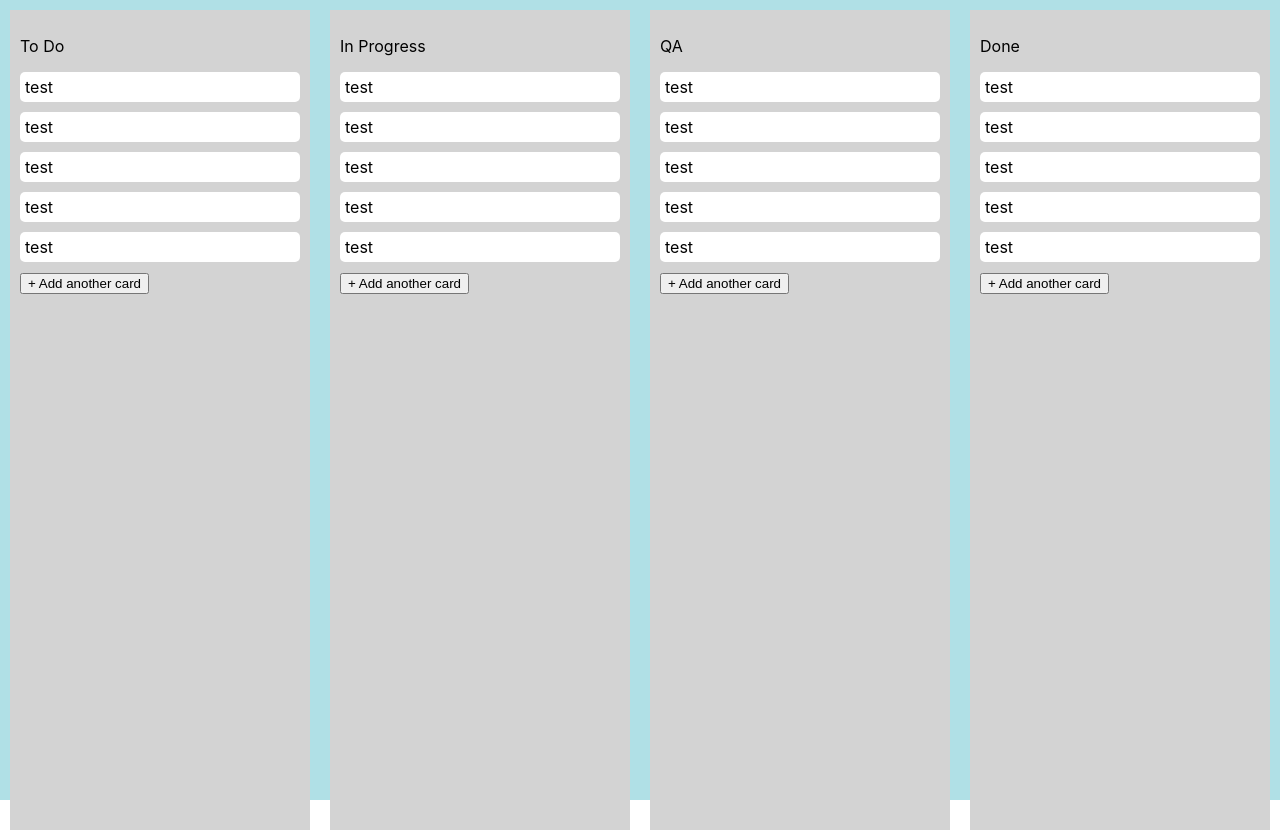
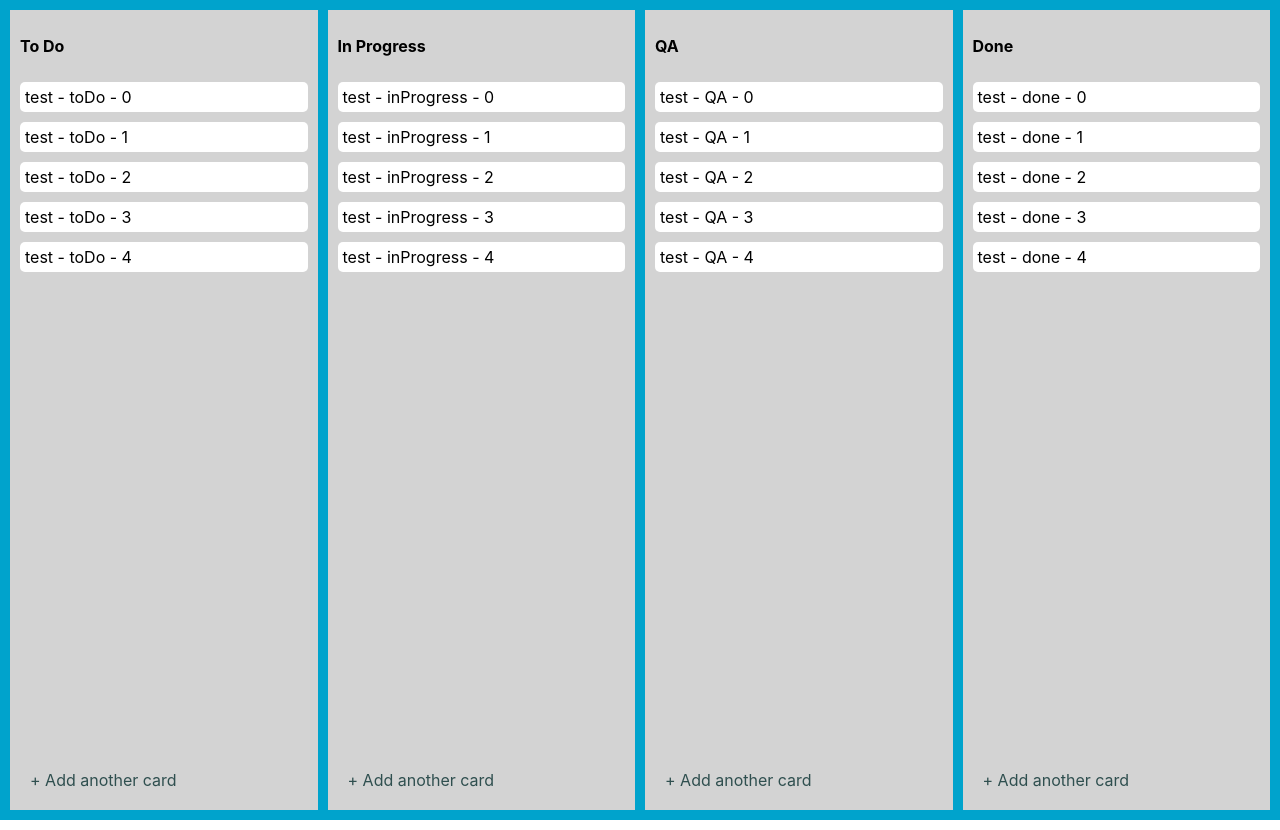
Before and after one commit to jshreck/trell-faux, a React (Create React App) app: page / in a window 1280 px wide. Built offline with nearby package versions, Linux system fonts and the light colour scheme.

Commit message:
drag within col, drag logic

```diff
--- a/package.json
+++ b/package.json
@@ -6,9 +6,14 @@
     "@testing-library/jest-dom": "^5.16.1",
     "@testing-library/react": "^12.1.2",
     "@testing-library/user-event": "^13.5.0",
+    "@types/jest": "^27.0.3",
+    "@types/node": "^17.0.2",
+    "@types/react": "^17.0.37",
+    "@types/react-dom": "^17.0.11",
     "react": "^17.0.2",
     "react-dom": "^17.0.2",
     "react-scripts": "5.0.0",
+    "typescript": "^4.5.4",
     "web-vitals": "^2.1.2"
   },
   "scripts": {
--- a/src/App.css
+++ b/src/App.css
@@ -1,19 +1,29 @@
 .App {
-  background-color: powderblue;
+  background-color: #00a3cc;
+  padding: 10px;
+}
+.Container {
   height: 100vh;
   display: grid;
   grid-template-columns: repeat(4, 1fr);
+  column-gap: 10px;
+  overflow-x: auto;
 }
 
 .Column {
   background-color: lightgray;
   overflow: auto;
-  height: 100%;
-  margin: 10px;
   padding: 10px;
+  display: flex;
+  flex-direction: column;
+  min-width: 225px;
 }
 
 .Add-card-btn {
+  margin-top: auto;
+  cursor: pointer;
+  padding: 10px;
+  color: darkslategrey;
 }
 
 .Card {
@@ -23,27 +33,56 @@
   margin: 10px 0px;
 }
 
-@media (prefers-reduced-motion: no-preference) {
-  .App-logo {
-    animation: App-logo-spin infinite 20s linear;
-  }
+.Dragging {
+  opacity: 0.5;
 }
 
-.App-header {
-  background-color: #282c34;
-  min-height: 100vh;
+.Card textarea {
+  border: none;
+  box-shadow: none;
+  font-size: inherit;
+  font-family: inherit;
+  margin: 0;
+  padding: 0;
+  width: 100%;
+  outline: none;
+  resize: none;
+}
+
+.Edit-card-actions {
   display: flex;
-  flex-direction: column;
   align-items: center;
-  justify-content: center;
-  font-size: calc(10px + 2vmin);
+}
+
+.Save-card-btn {
+  background-color: #4caf50;
+  border: none;
   color: white;
+  padding: 10px;
+  text-align: center;
+  font-size: inherit;
+  border-radius: 5px;
+  box-shadow: 1px 1px slategrey;
+  cursor: pointer;
 }
-@keyframes App-logo-spin {
-  from {
-    transform: rotate(0deg);
+
+.Save-card-btn:disabled {
+  color: lightgray;
+  background-color: lightslategray;
+  cursor: not-allowed;
+}
+
+.Exit-save-btn {
+  display: inline-block;
+  color: darkslategray;
+  font-weight: 500;
+  margin-left: 15px;
+  font-size: 22px;
+  cursor: pointer;
+}
+
+/* @media only screen and (max-width: 1050px) {
+  .App {
+    background-color: pink;
   }
-  to {
-    transform: rotate(360deg);
-  }
-}
+} */
--- a/src/App.tsx
+++ b/src/App.tsx
@@ -2,46 +2,161 @@ import "./App.css";
 import React from "react";
 import { Column } from "./components/column.tsx";
 import { Card, CardCategory } from "./types/card.ts";
-
-const card: Card = {
-  title: "test",
-  category: CardCategory.ToDo,
-};
+import {
+  mockToDoCards,
+  mockInProgressCards,
+  mockQaCards,
+  mockDoneCards,
+} from "./testing/mock-cards.ts";
 
 const App = () => {
-  const [cards, setCards] = React.useState<Card[]>(Array(5).fill(card));
+  const [toDoCards, setToDoCards] = React.useState<Card[]>(mockToDoCards);
+  const [inProgressCards, setInProgressCards] =
+    React.useState<Card[]>(mockInProgressCards);
+  const [qaCards, setQaCards] = React.useState<Card[]>(mockQaCards);
+  const [doneCards, setDoneCards] = React.useState<Card[]>(mockDoneCards);
+  const [draggingCard, setDraggingCard] = React.useState<Card | null>(null);
+  const [lastIdUsed = 20, setLastIdUsed] = React.useState<number>(20);
+  const categories = [
+    {
+      title: "To Do",
+      category: CardCategory.ToDo,
+      cards: toDoCards,
+    },
+    {
+      title: "In Progress",
+      category: CardCategory.InProgress,
+      cards: inProgressCards,
+    },
+    { title: "QA", category: CardCategory.QA, cards: qaCards },
+    { title: "Done", category: CardCategory.Done, cards: doneCards },
+  ];
 
-  //TODO: for ea col
-  const onAddNewCard = (card: Card) => {
-    setCards([...cards, card]);
+  const onAddNewCard = (card: Partial<Card>) => {
+    const id = lastIdUsed + 1;
+    setLastIdUsed(id);
+    switch (card.category) {
+      case CardCategory.ToDo:
+        setToDoCards([...toDoCards, { ...card, id }]);
+        break;
+      case CardCategory.InProgress:
+        setInProgressCards([...inProgressCards, { ...card, id }]);
+        break;
+      case CardCategory.QA:
+        setQaCards([...qaCards, { ...card, id }]);
+        break;
+      case CardCategory.Done:
+        setDoneCards([...doneCards, { ...card, id }]);
+    }
+  };
+
+  const onDragCard = (card: Card) => {
+    setDraggingCard(card);
+  };
+
+  const onMoveCardTo = (toCategory: CardCategory, cardAfter?: Card) => {
+    if (toCategory !== draggingCard.category) {
+      removeFromCategory(draggingCard);
+    }
+
+    const newCard = { ...draggingCard, category: toCategory };
+
+    switch (toCategory) {
+      case CardCategory.ToDo:
+        {
+          const filtered = toDoCards.filter((card) => card.id !== newCard.id);
+          const cardAfterIndex = filtered.findIndex(
+            (card) => card.id === cardAfter?.id
+          );
+
+          filtered.splice(
+            cardAfterIndex > -1 ? cardAfterIndex : filtered.length,
+            0,
+            newCard
+          );
+          setToDoCards(filtered);
+        }
+        break;
+      case CardCategory.InProgress:
+        {
+          const filtered = inProgressCards.filter(
+            (card) => card.id !== newCard.id
+          );
+          const cardAfterIndex = filtered.findIndex(
+            (card) => card.id === cardAfter?.id
+          );
+
+          filtered.splice(
+            cardAfterIndex > -1 ? cardAfterIndex : filtered.length,
+            0,
+            newCard
+          );
+          setInProgressCards(filtered);
+        }
+        break;
+      case CardCategory.QA:
+        {
+          const filtered = qaCards.filter((card) => card.id !== newCard.id);
+          const cardAfterIndex = filtered.findIndex(
+            (card) => card.id === cardAfter?.id
+          );
+
+          filtered.splice(
+            cardAfterIndex > -1 ? cardAfterIndex : filtered.length,
+            0,
+            newCard
+          );
+          setQaCards(filtered);
+        }
+        break;
+      case CardCategory.Done: {
+        const filtered = doneCards.filter((card) => card.id !== newCard.id);
+        const cardAfterIndex = filtered.findIndex(
+          (card) => card.id === cardAfter?.id
+        );
+
+        filtered.splice(
+          cardAfterIndex > -1 ? cardAfterIndex : filtered.length,
+          0,
+          newCard
+        );
+        setDoneCards(filtered);
+      }
+    }
+  };
+
+  const removeFromCategory = (card: Card) => {
+    const filterCondition = (c: Card) => c.id !== card.id;
+    switch (card.category) {
+      case CardCategory.ToDo:
+        setToDoCards(toDoCards.filter(filterCondition));
+        break;
+      case CardCategory.InProgress:
+        setInProgressCards(inProgressCards.filter(filterCondition));
+        break;
+      case CardCategory.QA:
+        setQaCards(qaCards.filter(filterCondition));
+        break;
+      case CardCategory.Done:
+        setDoneCards(doneCards.filter(filterCondition));
+    }
   };
 
   return (
     <div className="App">
-      <Column
-        title="To Do"
-        category={CardCategory.ToDo}
-        cards={cards}
-        onAddNewCard={onAddNewCard}
-      />
-      <Column
-        title="In Progress"
-        category={CardCategory.InProgress}
-        cards={cards}
-        onAddNewCard={onAddNewCard}
-      />
-      <Column
-        title="QA"
-        category={CardCategory.QA}
-        cards={cards}
-        onAddNewCard={onAddNewCard}
-      />
-      <Column
-        title="Done"
-        category={CardCategory.Done}
-        cards={cards}
-        onAddNewCard={onAddNewCard}
-      />
+      {" "}
+      <div className="Container">
+        {categories.map((category) => (
+          <Column
+            key={category.category}
+            {...category}
+            onAddNewCard={onAddNewCard}
+            onMoveCardTo={onMoveCardTo}
+            onDragCard={onDragCard}
+            draggingCard={draggingCard}
+          />
+        ))}
+      </div>
     </div>
   );
 };
--- a/src/components/add-card-btn.tsx
+++ b/src/components/add-card-btn.tsx
@@ -1,11 +1,11 @@
 import React from "react";
 
-type Props = { onClick: () => void };
+type Props = { onClick: () => void; isDisabled: boolean };
 
-export const AddCardBtn = ({ onClick }: Props) => {
+export const AddCardBtn = ({ onClick, isDisabled }: Props) => {
   return (
-    <button type="button" className="Add-card-btn" onClick={onClick}>
+    <div className="Add-card-btn" onClick={onClick}>
       + Add another card
-    </button>
+    </div>
   );
 };
--- a/src/components/card.tsx
+++ b/src/components/card.tsx
@@ -3,15 +3,28 @@ import { Card as CardType } from "../types/card";
 
 type Props = {
   card: CardType;
+  onDragCard: (card: CardType | null) => void;
+  cardRef: any;
+  isDragging: boolean;
 };
 
-export const Card = ({ card }: Props) => {
-  const onDragStart = (e) => {
-    console.log(`drag start for ${card.title}`);
-    //TODO: store what's being dragged
+export const Card = ({ card, onDragCard, cardRef, isDragging }: Props) => {
+  const onDragStart = (event: DragEvent) => {
+    onDragCard(card);
   };
+
+  const onDragEnd = (event: DragEvent) => {
+    onDragCard(null);
+  };
+
   return (
-    <div className="Card" draggable onDragStart={onDragStart}>
+    <div
+      ref={cardRef}
+      className={`Card ${isDragging ? "Dragging" : null}`}
+      draggable
+      onDragStart={onDragStart}
+      onDragEnd={onDragEnd}
+    >
       {card.title}
     </div>
   );
--- a/src/components/column.tsx
+++ b/src/components/column.tsx
@@ -2,18 +2,29 @@ import React from "react";
 import { AddCardBtn } from "./add-card-btn.tsx";
 import { CardEdit } from "./card-edit.tsx";
 import { Card } from "./card.tsx";
-import { Card as CardType } from "../types/card.ts";
-import { CardCategory } from "../types/card";
+import { Card as CardType, CardCategory } from "../types/card.ts";
 
 type Props = {
   title: string;
   category: CardCategory;
   cards: Card[];
-  onAddNewCard: (card: CardType) => void;
+  onAddNewCard: (card: Partial<CardType>) => void;
+  onDragCard: (card: CardType) => void;
+  onMoveCardTo: (toCategory: CardCategory, cardAfter?: Card) => void;
+  draggingCard: Card;
 };
 
-export const Column = ({ title, category, cards, onAddNewCard }: Props) => {
+export const Column = ({
+  title,
+  category,
+  cards,
+  onAddNewCard,
+  onDragCard,
+  onMoveCardTo,
+  draggingCard,
+}: Props) => {
   const [isAddingCard, setIsAddingCard] = React.useState<boolean>(false);
+  const cardRefs = React.useRef({});
 
   const onAddCardClick = () => {
     setIsAddingCard(true);
@@ -28,27 +39,69 @@ export const Column = ({ title, category, cards, onAddNewCard }: Props) => {
     setIsAddingCard(false);
   };
 
-  const onDragOver = (event) => {
+  const onDragOver = (event: DragEvent) => {
     event.preventDefault();
-    console.log(`Dragging over ${category}`);
+    if (draggingCard) {
+      const cardAfter = getCardAfter(event.clientY);
+
+      if (cardAfter === null) {
+        onMoveCardTo(category);
+      } else {
+        onMoveCardTo(category, cardAfter);
+      }
+    }
   };
 
-  const onDrop = (event) => {
-    console.log(`Dropped in ${category}`);
+  const getCardAfter = (positionY: number): Card | null => {
+    const columnCards = cards.filter((card) => card.id !== draggingCard.id);
+
+    const cardAfter = columnCards.reduce(
+      (closestCard, card): { offset: number; card: Card | null } => {
+        // get bounding box of each card
+        const box = cardRefs.current[card.id].current.getBoundingClientRect();
+        // find middle of the card
+        const cardMiddle = box.top - box.height / 2;
+        const offset = positionY - cardMiddle;
+        // if offset is negative (above an element) and the offset is the least (closest element), this is new closest element
+        if (offset < 0 && offset > closestCard.offset) {
+          return { offset: offset, card };
+        } else {
+          return closestCard;
+        }
+      },
+      { offset: Number.NEGATIVE_INFINITY, card: null }
+    ).card;
+
+    return cardAfter;
   };
 
+  //   const onDrop = (event: DragEvent) => {
+  //     onMoveCardTo(category);
+  //   };
+
   return (
-    <div className="Column" onDragOver={onDragOver} onDrop={onDrop}>
-      <p>{title}</p>
+    <div className="Column" onDragOver={onDragOver}>
+      <p>
+        <b>{title}</b>
+      </p>
       <div>
-        {cards.map((card) => (
-          <Card card={card} />
-        ))}
+        {cards.map((card) => {
+          cardRefs.current[card.id] = React.createRef();
+          return (
+            <Card
+              key={card.id}
+              card={card}
+              onDragCard={onDragCard}
+              cardRef={cardRefs.current[card.id]}
+              isDragging={card.id === draggingCard?.id}
+            />
+          );
+        })}
         {isAddingCard && (
           <CardEdit onCancel={onCancelAddCard} onSave={handleAddNewCard} />
         )}
       </div>
-      <AddCardBtn onClick={onAddCardClick} />
+      <AddCardBtn onClick={onAddCardClick} disabled={isAddingCard} />
     </div>
   );
 };
--- /dev/null
+++ b/src/testing/mock-cards.ts
@@ -0,0 +1,33 @@
+import { CardCategory } from "../types/card.ts";
+
+export const mockToDoCards = Array(5)
+  .fill("")
+  .map((curr, index) => ({
+    id: `${CardCategory.ToDo}-${index}`,
+    title: `test - ${CardCategory.ToDo} - ${index}`,
+    category: CardCategory.ToDo,
+  }));
+
+export const mockInProgressCards = Array(5)
+  .fill("")
+  .map((curr, index) => ({
+    id: `${CardCategory.InProgress}-${index}`,
+    title: `test - ${CardCategory.InProgress} - ${index}`,
+    category: CardCategory.InProgress,
+  }));
+
+export const mockQaCards = Array(5)
+  .fill("")
+  .map((curr, index) => ({
+    id: `${CardCategory.QA}-${index}`,
+    title: `test - ${CardCategory.QA} - ${index}`,
+    category: CardCategory.QA,
+  }));
+
+export const mockDoneCards = Array(5)
+  .fill("")
+  .map((curr, index) => ({
+    id: `${CardCategory.Done}-${index}`,
+    title: `test - ${CardCategory.Done} - ${index}`,
+    category: CardCategory.Done,
+  }));
--- a/src/types/card.ts
+++ b/src/types/card.ts
@@ -1,4 +1,5 @@
 export type Card = {
+  id: string;
   title: string;
   category: CardCategory;
 };
```
Also changed, not shown: src/components/card-edit.tsx (+13 -8 lines), 2 other files (tests, documents, lock files or other folders).
